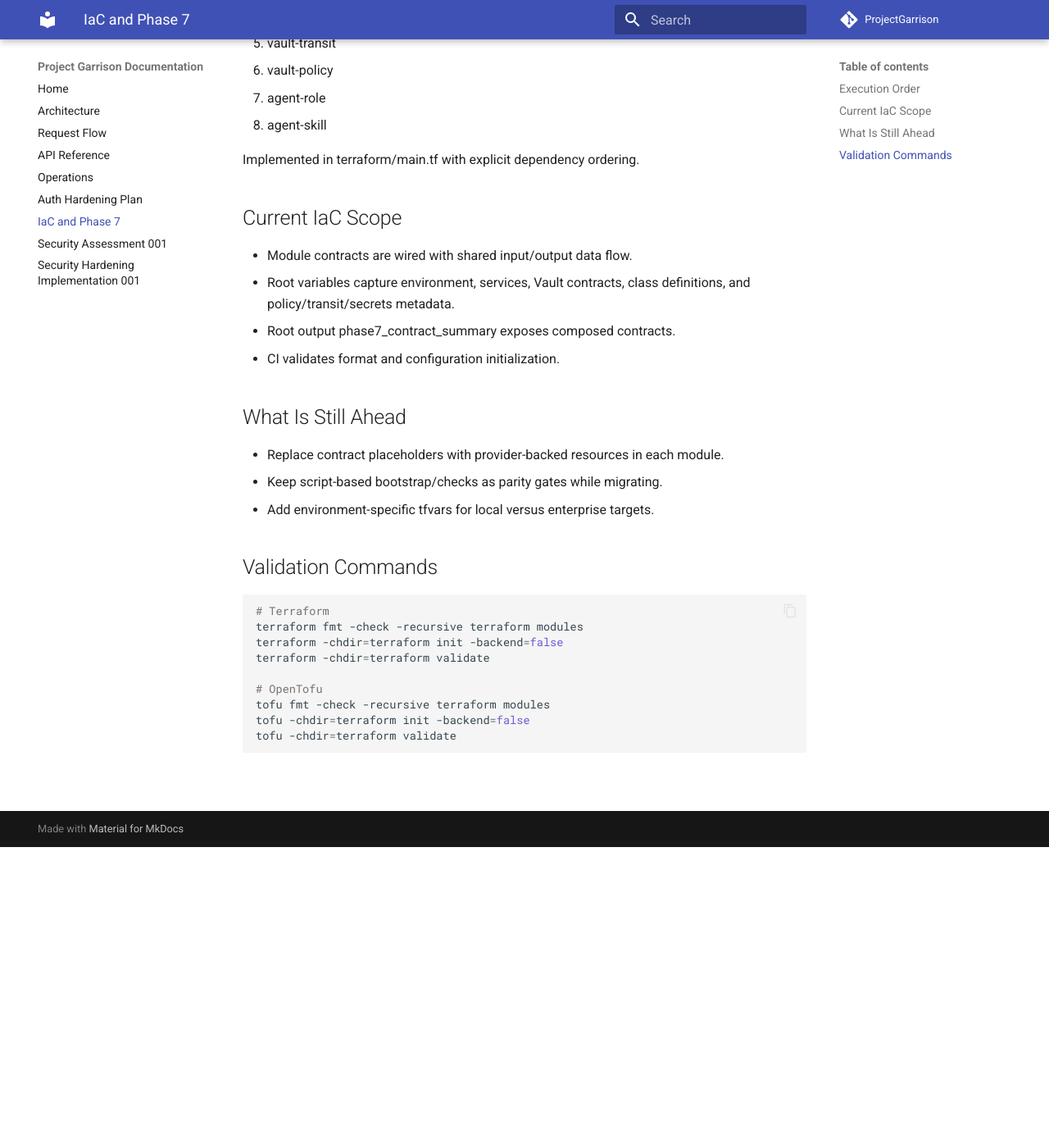
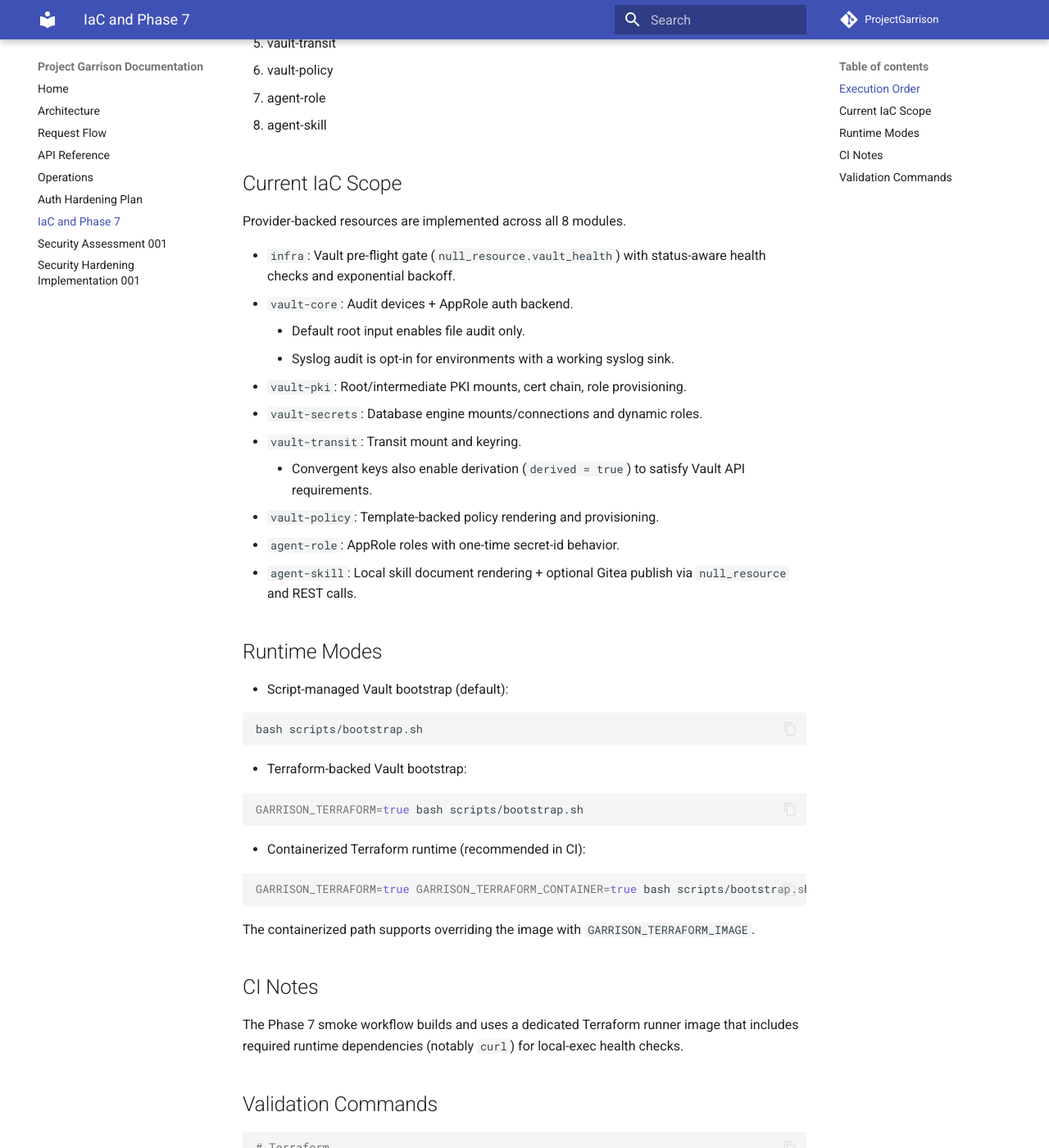
Before and after one commit to McIndi/project-garrison, an MkDocs documentation site: the page built from docs/iac.md, in a window 1280 px wide and 1400 px high, scrolled down 367 px. Shown: the whole window at 82% size. Built offline with MkDocs 1.6.1 and Material for MkDocs 9.7.7, drawn with Linux system fonts in a browser that asks for light colours; comment, search, counter and statistics services are not loaded; some of the changed text lies outside the part shown.

Commit message:
feat: Enhance Terraform integration with containerized execution and improved documentation

````diff
--- a/docs/iac.md
+++ b/docs/iac.md
@@ -2,7 +2,7 @@
 
 ## Execution Order
 
-The Terraform/OpenTofu stack mirrors spec order:
+The Terraform/OpenTofu stack mirrors spec module order and is wired in `terraform/main.tf`:
 
 1. infra
 2. vault-core
@@ -13,20 +13,47 @@ The Terraform/OpenTofu stack mirrors spec order:
 7. agent-role
 8. agent-skill
 
-Implemented in terraform/main.tf with explicit dependency ordering.
-
 ## Current IaC Scope
 
-- Module contracts are wired with shared input/output data flow.
-- Root variables capture environment, services, Vault contracts, class definitions, and policy/transit/secrets metadata.
-- Root output phase7_contract_summary exposes composed contracts.
-- CI validates format and configuration initialization.
+Provider-backed resources are implemented across all 8 modules.
 
-## What Is Still Ahead
+- `infra`: Vault pre-flight gate (`null_resource.vault_health`) with status-aware health checks and exponential backoff.
+- `vault-core`: Audit devices + AppRole auth backend.
+	- Default root input enables file audit only.
+	- Syslog audit is opt-in for environments with a working syslog sink.
+- `vault-pki`: Root/intermediate PKI mounts, cert chain, role provisioning.
+- `vault-secrets`: Database engine mounts/connections and dynamic roles.
+- `vault-transit`: Transit mount and keyring.
+	- Convergent keys also enable derivation (`derived = true`) to satisfy Vault API requirements.
+- `vault-policy`: Template-backed policy rendering and provisioning.
+- `agent-role`: AppRole roles with one-time secret-id behavior.
+- `agent-skill`: Local skill document rendering + optional Gitea publish via `null_resource` and REST calls.
 
-- Replace contract placeholders with provider-backed resources in each module.
-- Keep script-based bootstrap/checks as parity gates while migrating.
-- Add environment-specific tfvars for local versus enterprise targets.
+## Runtime Modes
+
+- Script-managed Vault bootstrap (default):
+
+```bash
+bash scripts/bootstrap.sh
+```
+
+- Terraform-backed Vault bootstrap:
+
+```bash
+GARRISON_TERRAFORM=true bash scripts/bootstrap.sh
+```
+
+- Containerized Terraform runtime (recommended in CI):
+
+```bash
+GARRISON_TERRAFORM=true GARRISON_TERRAFORM_CONTAINER=true bash scripts/bootstrap.sh
+```
+
+The containerized path supports overriding the image with `GARRISON_TERRAFORM_IMAGE`.
+
+## CI Notes
+
+The Phase 7 smoke workflow builds and uses a dedicated Terraform runner image that includes required runtime dependencies (notably `curl`) for local-exec health checks.
 
 ## Validation Commands
 
````
Also changed, not shown: OPERATIONS-RUNBOOK.md (+17 -0 lines), README.md (+5 -0 lines), docs/architecture.md (+9 -2 lines), docs/auth-hardening-plan.md (+1 -1 lines), docs/operations.md (+9 -0 lines), docs/terraform-implementation-plan.md (+13 -5 lines).
